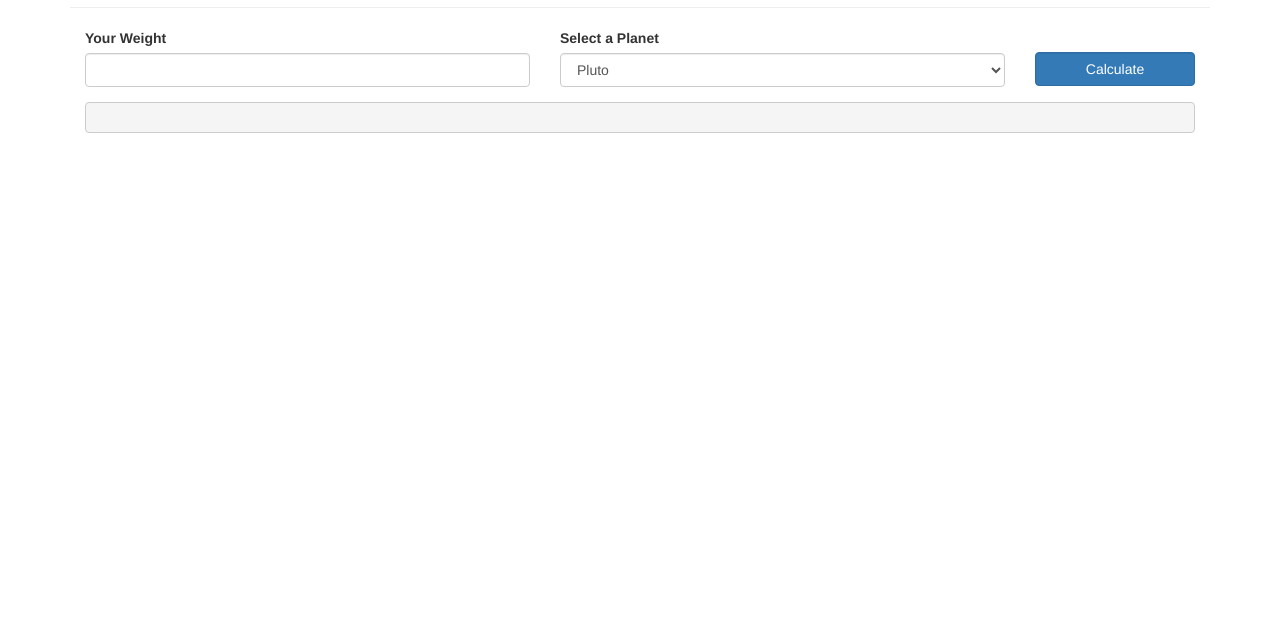
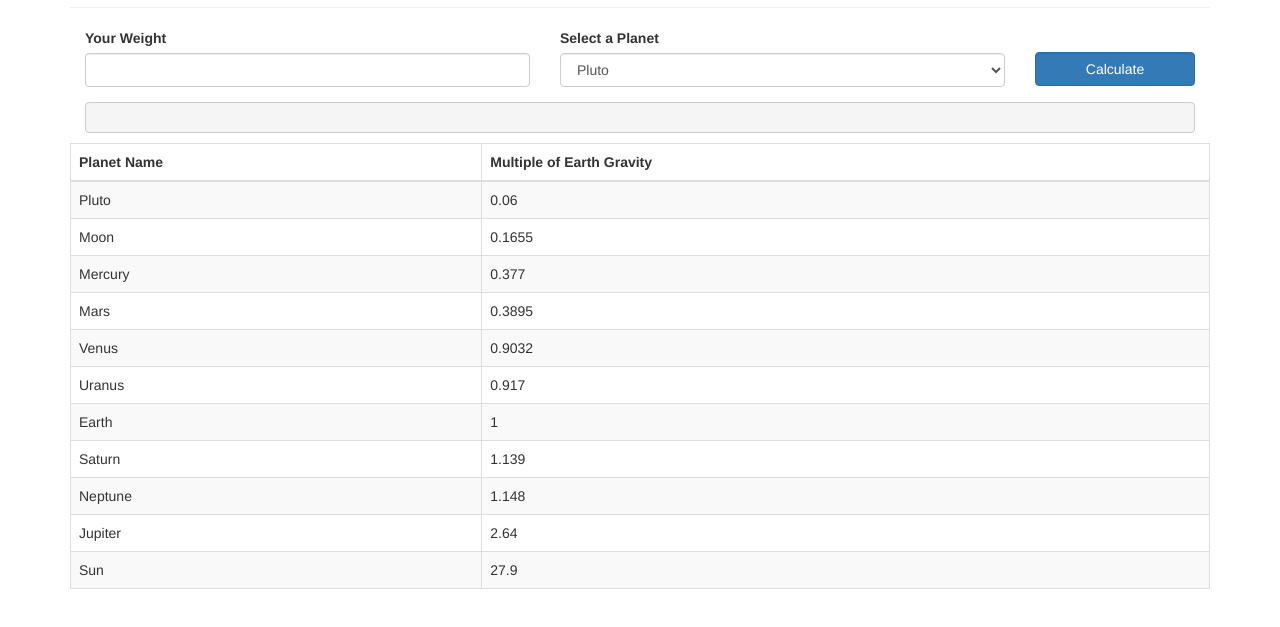
Before and after one commit to Exponent500/AstroWeightCalculatorjQuery, a plain HTML site: page index.html in a window 1280 px wide. Shown: the part 71-698 px from the top of the page. Drawn offline with nearby package versions, Linux system fonts and the light colour scheme.

Commit message:
Added in HTML/JS to implement the extra credit portion. Still need to figure out how to make the width of the table's columns to match the width of the column headers

```diff
--- a/index.html
+++ b/index.html
@@ -37,6 +37,8 @@
                 <pre><p id="result"></p></pre>
             </div>
         </div>
+        <table id="planets-table">
+	    </table>
     </div>
     <!-- minified jQuery (necessary for Bootstrap's Javascript plugins (from Google's CDN))-->
     <script src="https://ajax.googleapis.com/ajax/libs/jquery/3.1.0/jquery.min.js"></script>
--- a/index.js
+++ b/index.js
@@ -27,4 +27,17 @@ $(document).ready(function(){
   $.each(planets, function(i) {
       $("<option>").val(planets[i][1]).html(planets[i][0]).prependTo("#planet");
   });
+
+  //Sorts planets array in ascending order of gravity
+  planets.sort(function(a,b){
+      return a[1] - b[1];
+  });
+
+  //Dynamically creates the planet-table HTML structure and populates the rows within the table with the data within the planets array of arrays
+  $.each(planets, function(i) {
+      if (i === 0){
+        $("#planets-table").append("<thead><tr><th>Planet Name</th><th>Multiple of Earth Gravity</th></tr></thead><tbody></tbody>").addClass("table table-striped table-bordered");
+      }
+      $("#planets-table tbody").append("<tr><td>" + planets[i][0] + "</td><td>" + planets[i][1] + "</td></tr>");
+  })
 });
```
